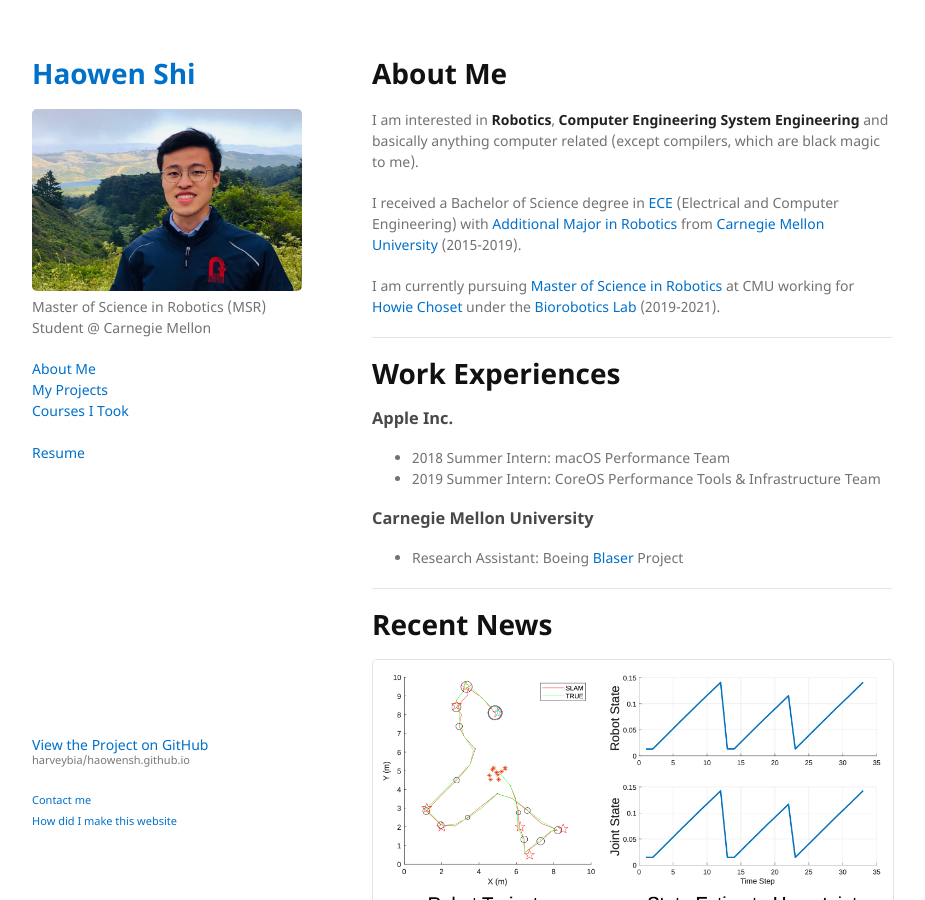
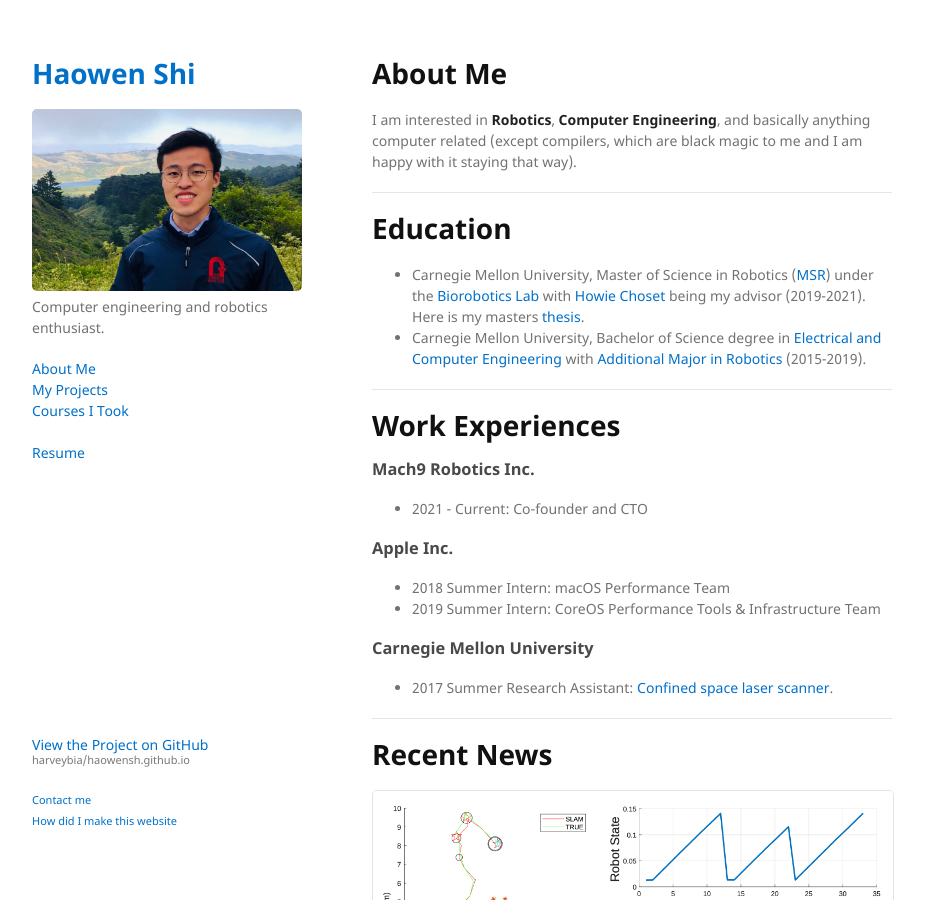
Before and after one commit to harveybia/haowensh.github.io, a Jekyll site: the page built from index.md, in a window 1280 px wide and 900 px high. Shown: the whole window, without its empty margins (178-1103 px from the left). Built offline with Jekyll 4.4.1, drawn with Linux system fonts in a browser that asks for light colours.

Commit message:
quick 2021 updates

```diff
--- a/_config.yml
+++ b/_config.yml
@@ -11,4 +11,4 @@ collections:
   projects:
     output: true
 x-introduction: >
-  Master of Science in Robotics (MSR) Student @ Carnegie Mellon
+  Computer engineering and robotics enthusiast.
--- a/index.md
+++ b/index.md
@@ -8,29 +8,36 @@ layout: default
 
 # About Me
 
-I am interested in **Robotics**, **Computer Engineering**
-**System Engineering** and basically anything computer related
-(except compilers, which are black magic to me).
+I am interested in **Robotics**, **Computer Engineering**,
+and basically anything computer related
+(except compilers, which are black magic to me and I am happy
+with it staying that way).
 
-I received a Bachelor of Science degree in [ECE][ece_link]
-(Electrical and Computer Engineering) with
-[Additional Major in Robotics][robo_major_link] from
-[Carnegie Mellon University][cmu_link] (2015-2019).
+* * *
 
-I am currently pursuing [Master of Science in Robotics][msr_link] at CMU working
-for [Howie Choset][howie_choset] under the [Biorobotics Lab][bio_link]
-(2019-2021).
+# Education
+* Carnegie Mellon University, Master of Science in Robotics
+([MSR][msr_link]) under the [Biorobotics Lab][bio_link]
+with [Howie Choset][howie_choset] being my advisor
+(2019-2021). Here is my masters [thesis][thesis_link].
+* Carnegie Mellon University,
+Bachelor of Science degree in
+[Electrical and Computer Engineering][ece_link] with
+[Additional Major in Robotics][robo_major_link] (2015-2019).
 
 * * *
 
 # Work Experiences
+
+### Mach9 Robotics Inc.
+* 2021 - Current: Co-founder and CTO
 
 ### Apple Inc.
 * 2018 Summer Intern: macOS Performance Team
 * 2019 Summer Intern: CoreOS Performance Tools & Infrastructure Team
 
 ### Carnegie Mellon University
-* Research Assistant: Boeing [Blaser][blaser] Project
+* 2017 Summer Research Assistant: [Confined space laser scanner][blaser].
 
 * * *
 
@@ -74,3 +81,4 @@ Last updated: *May 2020*\\
 [robo_monkey]: https://www.youtube.com/watch?v=4T_pGsnyUNg
 
 [resume_link]: /assets/files/Haowen_Shi_Resume_F20.pdf
+[thesis_link]: https://www.ri.cmu.edu/publications/the-design-of-a-compact-laser-scanner-and-an-integrated-simulation-environment-for-smart-manufacturing/
```
